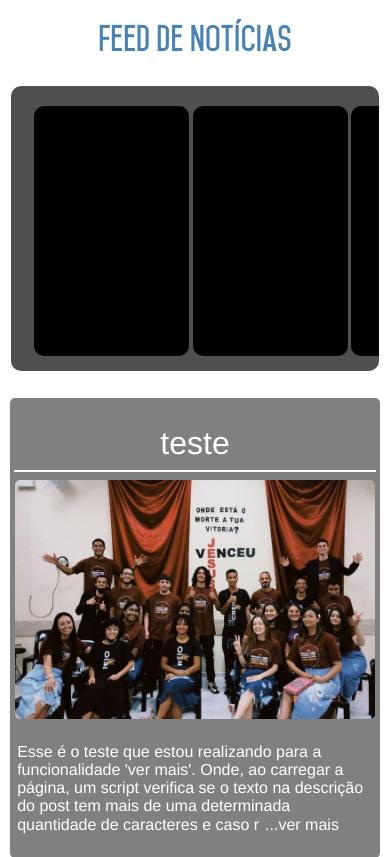
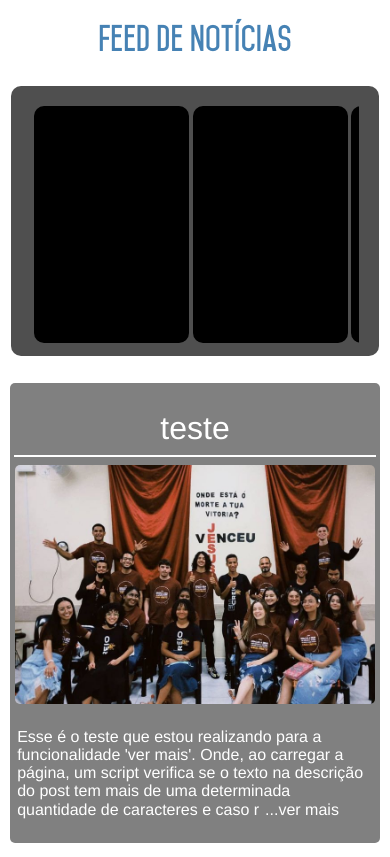
Before and after one commit to Gabriel593-dotcom/AD-Belem-JdVarginha-06, a PHP site: page /homepage.html in a window 390 px wide. Shown: the top 857 px of the page. Run offline with PHP 8.4, Linux system fonts and the light colour scheme.

Commit message:
ajustes no container das fixed news

```diff
--- a/css/homepage.css
+++ b/css/homepage.css
@@ -30,9 +30,10 @@ body {
     width: 93%;
     height: 250px;
     background-color: #4F4F4F;
+    border-right: 20px solid #4F4F4F;
     border-radius: 10px;
     margin-bottom: 7%;
-    padding: 2% 2% 1% 1%;
+    padding: 2% 0 0 1%;
     overflow-x: scroll;
 }
 
@@ -44,10 +45,16 @@ body {
 
 .fixed-news {
     min-width: 155px;
-    height: 100%;
+    height: 95%;
     border-radius: 10px;
     background-color: #000;
     margin-left: 1%;
+}
+
+.fixed-news:hover {
+    cursor: pointer;
+    min-width: 160px;
+    height: 100%;
 }
 
 .news {
@@ -110,7 +117,7 @@ body {
     }
     .fixed-news-container {
         width: 84%;
-        padding: 20px 20px 15px 20px;
+        padding: 20px 0 0 20px;
     }
     .news {
         width: 95%;
```
